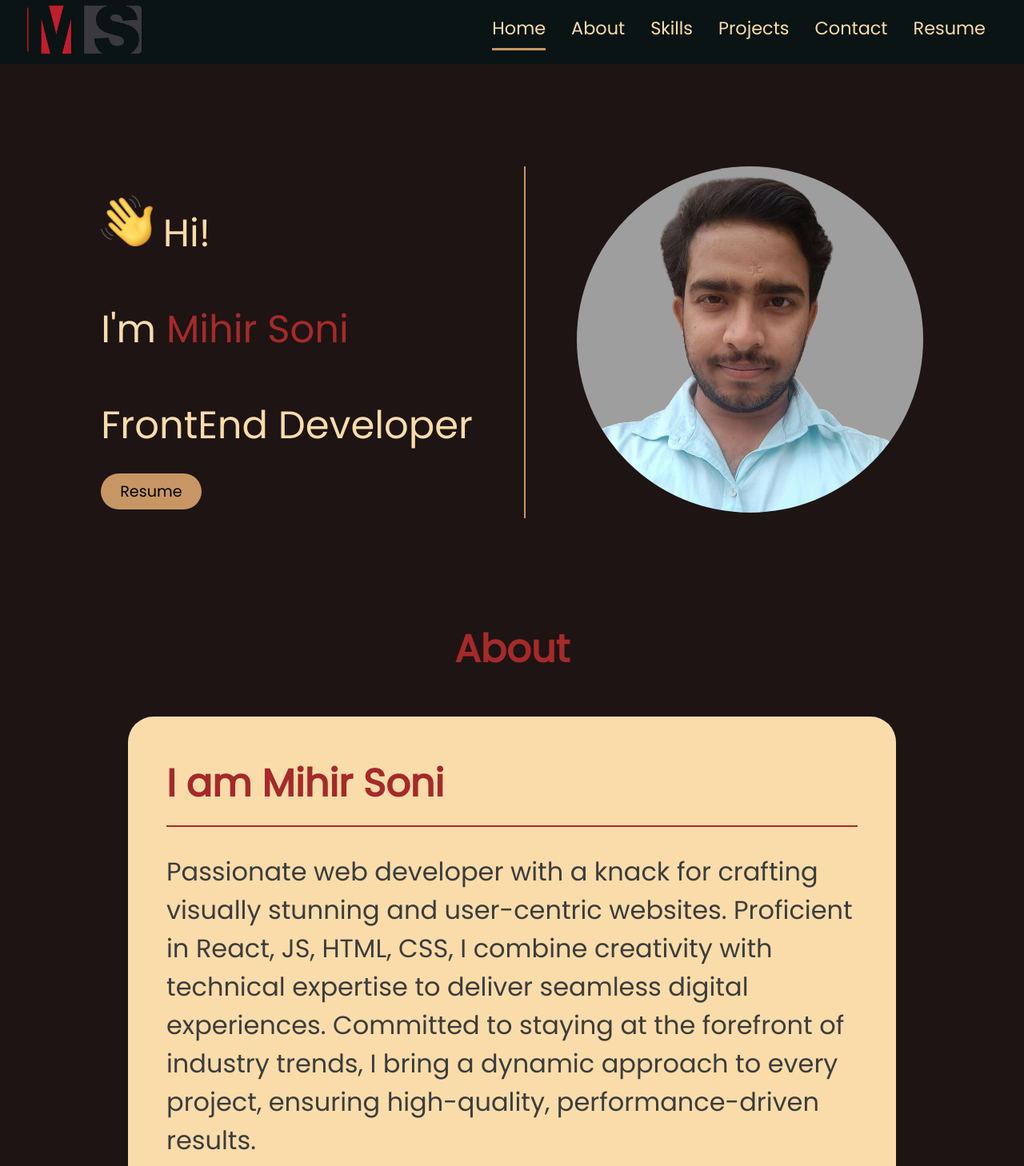
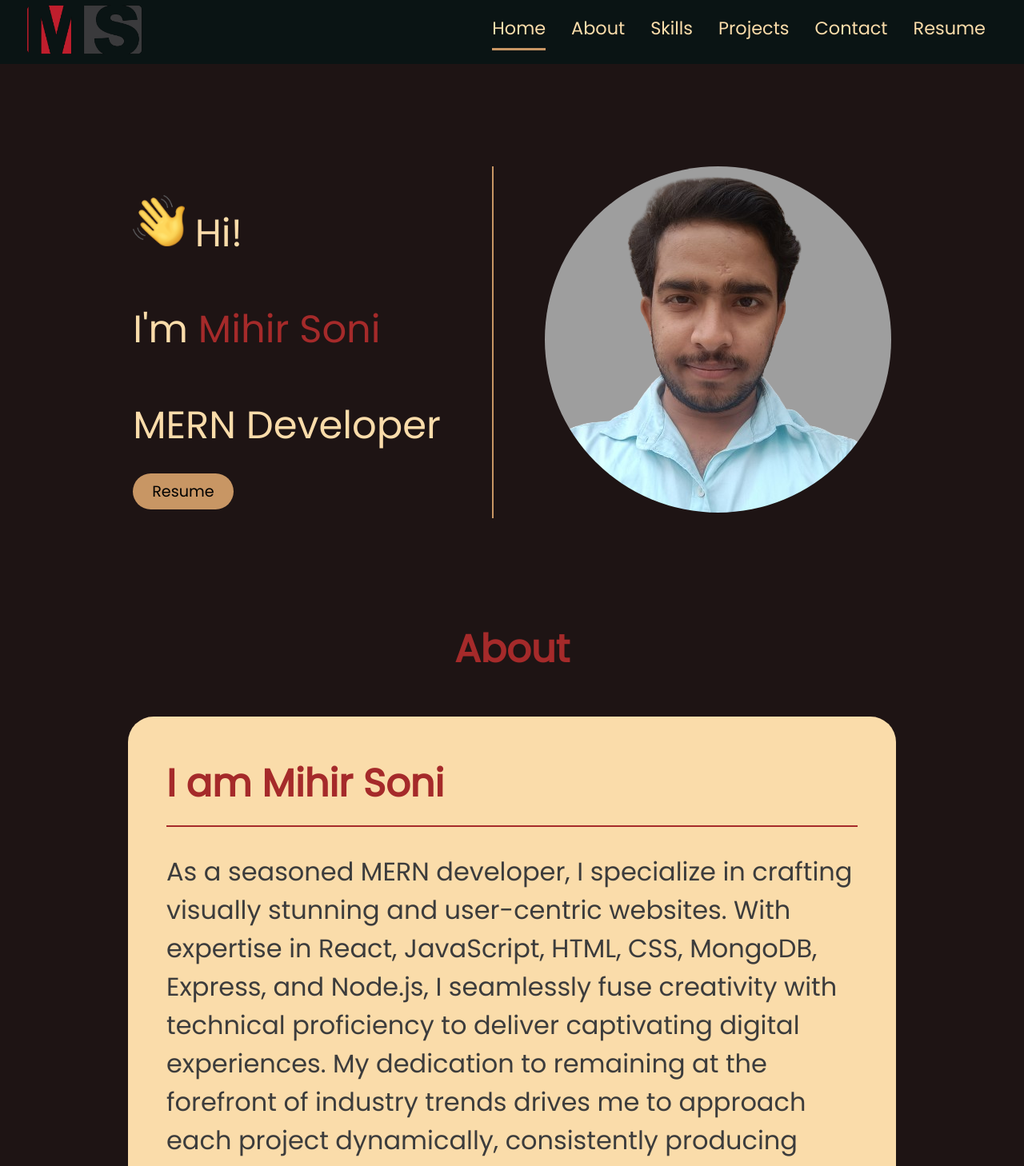
Before and after one commit to MrMihirSoni/Mihir-Portfolio, a React (Vite) app in the folder Portfolio/: page / in a window 1280 px wide. Shown: the top 1458 px of the page at 80% size. Built offline with nearby package versions, Linux system fonts and the light colour scheme.

Commit message:
About section uppdated

```diff
--- a/Portfolio/src/about/About.jsx
+++ b/Portfolio/src/about/About.jsx
@@ -16,7 +16,7 @@ const About = () => {
             <h3 className='aboutText'>About</h3>
             <div className='aboutContent'>
             <h3>I am Mihir Soni</h3>
-            <p>Passionate web developer with a knack for crafting visually stunning and user-centric websites. Proficient in React, JS, HTML, CSS, I combine creativity with technical expertise to deliver seamless digital experiences. Committed to staying at the forefront of industry trends, I bring a dynamic approach to every project, ensuring high-quality, performance-driven results.</p>
+            <p>As a seasoned MERN developer, I specialize in crafting visually stunning and user-centric websites. With expertise in React, JavaScript, HTML, CSS, MongoDB, Express, and Node.js, I seamlessly fuse creativity with technical proficiency to deliver captivating digital experiences. My dedication to remaining at the forefront of industry trends drives me to approach each project dynamically, consistently producing high-quality, performance-driven results.</p>
             <p>Drop me a mail @ ms6711534@gmail.com <i onClick={copyToClipBoard} class='bx bx-copy'></i></p>
             {
                 popupWindow&&<Popup/>
--- a/Portfolio/src/introComponent/Intro.jsx
+++ b/Portfolio/src/introComponent/Intro.jsx
@@ -13,7 +13,7 @@ const Intro = () => {
             <div className='leftSide'>
                 <p><img src={HandWaveEmoji} alt="" /> Hi!</p>
                 <p>I'm <span className='myName'>Mihir Soni</span></p>
-                <p>FrontEnd Developer</p>
+                <p>MERN Developer</p>
                 <div className='homeBtnDiv'>
                 <a href={MihirSoniResume} download='Mihir-Soni-Resume.pdf'><button className='homeBtn' onClick={handleResume}>Resume</button></a>
                 </div>
```
